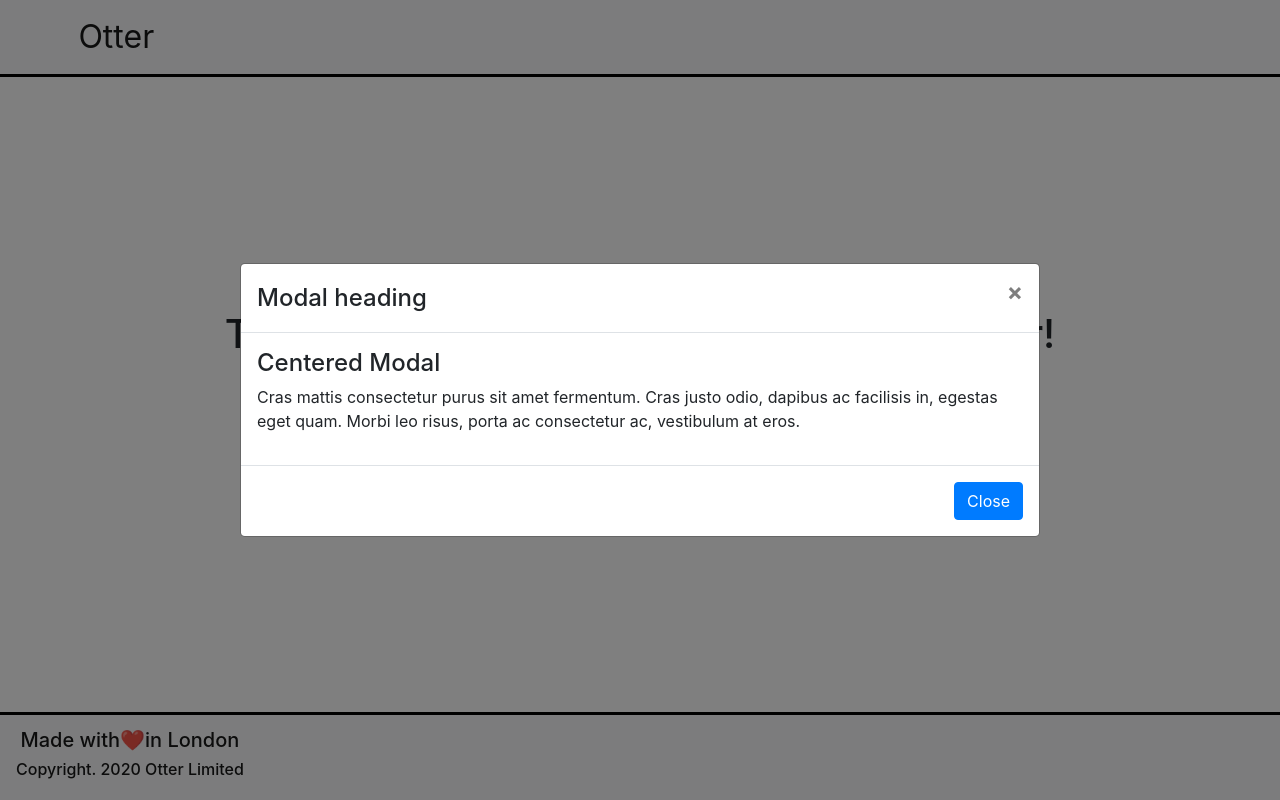
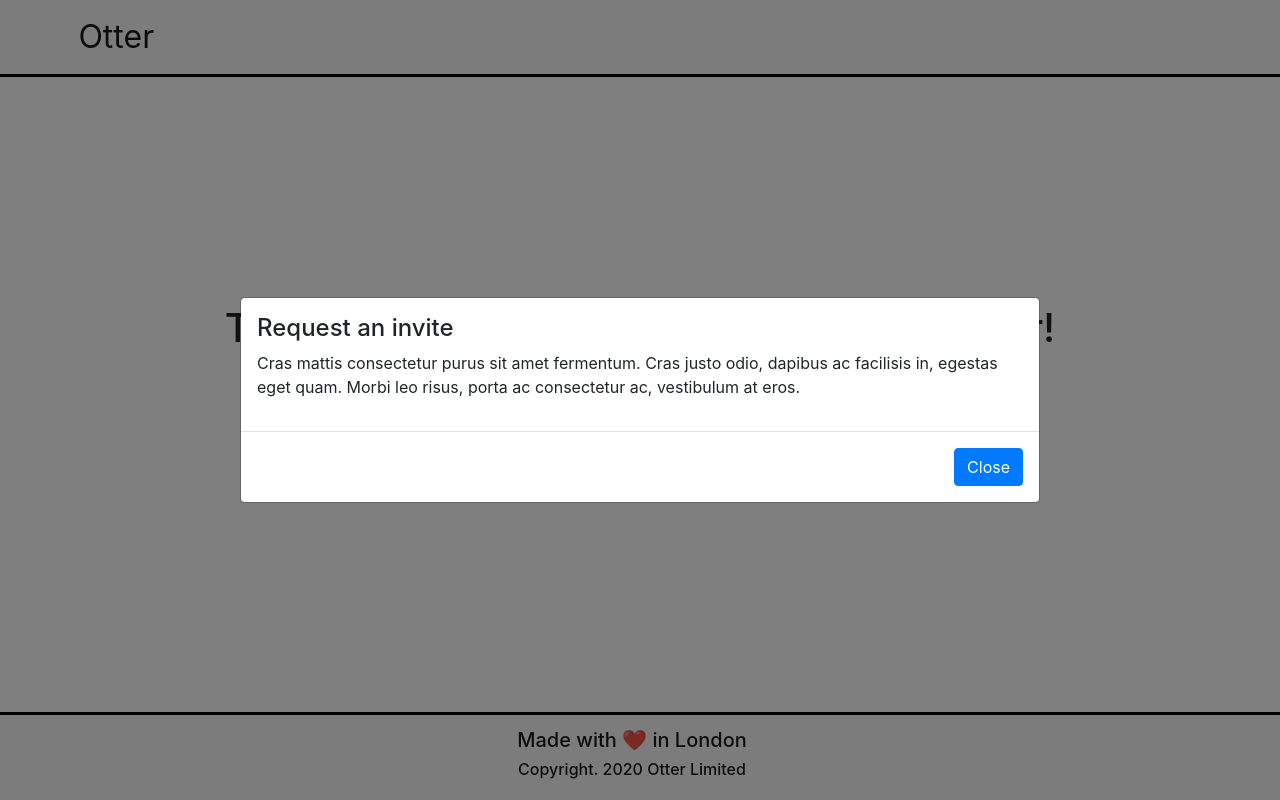
Before and after one commit to davmcgregor/react-homepage, a React (Create React App) app: page / in a window 1280 px wide. Both pictures are taken after a click on the button "Request an invite". Built offline with nearby package versions, Linux system fonts and the light colour scheme.

Commit message:
Fix invite button padding

```diff
--- a/src/components/Footer.js
+++ b/src/components/Footer.js
@@ -5,17 +5,18 @@ class Footer extends Component {
   render() {
     return (
       <Navbar
-          style={{ borderTop: "3px solid black", width: "100%", textAlign: "center"}}
+        style={{
+          borderTop: "3px solid black",
+          width: "100%",
+          textAlign: "center",
+          display: "inline"
+        }}
         fixed="bottom"
         bg="light"
       >
         <Navbar.Brand>
           <h5>
-                Made with
-                <span role="img" aria-label="heart">
-                  ❤️
-                </span>
-                in London
+            Made with<span role="img" aria-label="heart">  ❤️  </span>in London
           </h5>
           <h6>Copyright. 2020 Otter Limited</h6>
         </Navbar.Brand>
--- a/src/components/HomePage/HomePage.css
+++ b/src/components/HomePage/HomePage.css
@@ -3,7 +3,6 @@
   justify-content: center;
   align-items: center;
   height: 100vh;
-  /* place all components */
   flex-direction: column;
   text-align: center;
   padding: 2%;
--- a/src/components/HomePage/HomePage.js
+++ b/src/components/HomePage/HomePage.js
@@ -3,22 +3,25 @@ import Button from "react-bootstrap/Button";
 
 import CenteredModal from "../Modal.js";
 
-import './HomePage.css'
+import "./HomePage.css";
 
 function HomePage() {
   const [modalShow, setModalShow] = React.useState(false);
 
   return (
-    <div>
-      <div className="home-content">
-        <h1>The new way to happiness is through Otter!</h1>
-        <h4 style={{padding: "2%"}}>Be the first to know when we launch</h4>
-        <Button className="button" variant="dark" onClick={() => setModalShow(true)}>
-          Request an invite
-        </Button>
+    <div className="home-content">
+      <h1>The new way to happiness is through Otter!</h1>
+      <h4 style={{ padding: "2%" }}>Be the first to know when we launch</h4>
+      <Button
+        style={{ padding: "1% 5% 1% 5%"}}
+        className="button"
+        variant="dark"
+        onClick={() => setModalShow(true)}
+      >
+        Request an invite
+      </Button>
 
-        <CenteredModal show={modalShow} onHide={() => setModalShow(false)} />
-      </div>
+      <CenteredModal show={modalShow} onHide={() => setModalShow(false)} />
     </div>
   );
 }
--- a/src/components/Modal.js
+++ b/src/components/Modal.js
@@ -9,13 +9,9 @@ function CenteredModal(props) {
       aria-labelledby="contained-modal-title-vcenter"
       centered
     >
-      <Modal.Header closeButton>
-        <Modal.Title id="contained-modal-title-vcenter">
-          Modal heading
-        </Modal.Title>
-      </Modal.Header>
-      <Modal.Body>
-        <h4>Centered Modal</h4>
+
+      <Modal.Body closeButton>
+        <h4>Request an invite</h4>
         <p>
           Cras mattis consectetur purus sit amet fermentum. Cras justo odio,
           dapibus ac facilisis in, egestas eget quam. Morbi leo risus, porta ac
```
Lines whose indentation alone changed are shown as unchanged.
